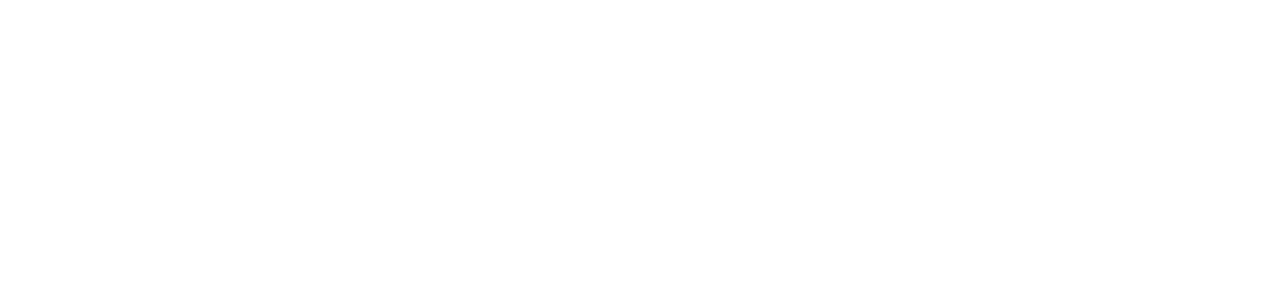
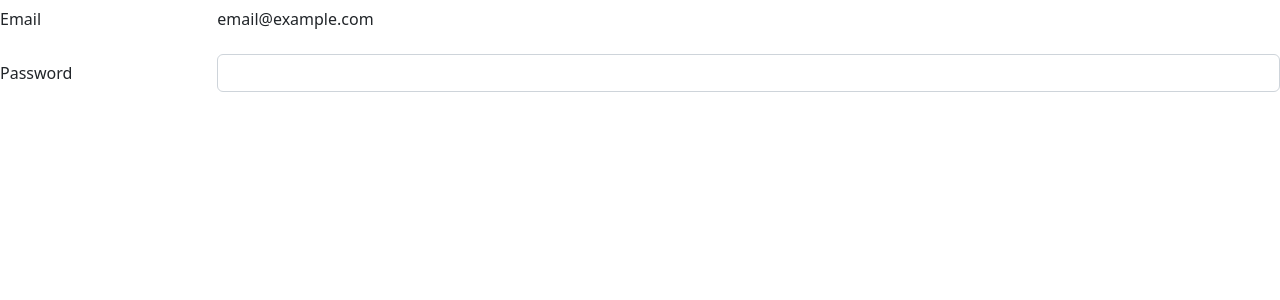
Before and after one commit to marioaparicioext/Angular, an Angular app: page /empleados/anadir in a window 1280 px wide. Before the commit this address led to /. Shown: the top 300 px of the page. Built offline with nearby package versions, Linux system fonts and the light colour scheme.

Commit message:
Anadir empleado template placeholder, rutas y lista empleados mod

```diff
--- a/src/app/app-routing.module.ts
+++ b/src/app/app-routing.module.ts
@@ -1,11 +1,13 @@
 import { NgModule } from '@angular/core';
 import { RouterModule, Routes } from '@angular/router';
+import { AnadirEmpleadoComponent } from './empleado/anadir-empleado/anadir-empleado.component';
 import { ListaEmpleadosComponent } from './empleado/lista-empleados/lista-empleados.component';
 
 const routes: Routes = [
   {path: '',redirectTo:'/empleados/listar', pathMatch:'full'},
   {path:'empleados', component: ListaEmpleadosComponent},
-  {path:'empleados/listar', component: ListaEmpleadosComponent}
+  {path:'empleados/listar', component: ListaEmpleadosComponent},
+  {path:'empleados/anadir', component: AnadirEmpleadoComponent}
 ];
 
 @NgModule({
--- a/src/app/empleado/anadir-empleado/anadir-empleado.component.html
+++ b/src/app/empleado/anadir-empleado/anadir-empleado.component.html
@@ -1 +1,12 @@
-<p>anadir-empleado works!</p>
+<div class="mb-3 row">
+    <label for="staticEmail" class="col-sm-2 col-form-label">Email</label>
+    <div class="col-sm-10">
+        <input type="text" readonly class="form-control-plaintext" id="staticEmail" value="email@example.com">
+    </div>
+</div>
+<div class="mb-3 row">
+    <label for="inputPassword" class="col-sm-2 col-form-label">Password</label>
+    <div class="col-sm-10">
+        <input type="password" class="form-control" id="inputPassword">
+    </div>
+</div>
--- a/src/app/empleado/lista-empleados/lista-empleados.component.html
+++ b/src/app/empleado/lista-empleados/lista-empleados.component.html
@@ -2,8 +2,8 @@
 <html>
 <h1>Lista de Empleados</h1>
 <div *ngIf="!empleados || empleados.length == 0 "></div>
-<table *ngIf="empleados && empleados.length > 0">
-    <thead>
+<table class="table table-striped" *ngIf="empleados && empleados.length > 0">
+    <thead class="thead-dark">
         <tr>
             <th>ID</th>
             <th>Nombre</th>
@@ -18,9 +18,9 @@
             <td>{{empleado.nombre}}</td>
             <td>{{empleado.apellidos}}</td>
             <td>{{empleado.email}}</td>
-            <td>{{empleado.rol_id}}</td>
+            <td>{{empleado.rol.descripcion}}</td>
             <td>
-                <button (click)="eliminarEmpleado(empleado.id)"></button>
+                <button class="btn btn-danger" (click)="eliminarEmpleado(empleado.id)">Eliminar</button>
             </td>
         </tr>
     </tbody>
--- a/src/app/empleado/lista-empleados/lista-empleados.component.ts
+++ b/src/app/empleado/lista-empleados/lista-empleados.component.ts
@@ -14,12 +14,10 @@ export class ListaEmpleadosComponent implements OnInit {
   }
   ngOnInit(): void {
     this.obtenerEmpleados();
-
   }
   public obtenerEmpleados(): void{
     this.empleadoServicio.obtenerEmpleados().subscribe(
       (response: Empleado[]) => {
-        console.log("LLAMADA AL MÉTODO DE OBTENCION DE EMPLEADOS")
         this.empleados = response;
       },
       (error: HttpErrorResponse) => {
--- a/src/app/modelos/empleado.ts
+++ b/src/app/modelos/empleado.ts
@@ -1,10 +1,10 @@
+import { Rol } from "./rol";
+
 export interface Empleado{
     id: number;
     nombre: string;
     apellidos: string;
     email: string;
     contrasena: string;
-    rol_id: number;
-
-
+    rol: Rol;
 }
--- a/src/app/modelos/rol.ts
+++ b/src/app/modelos/rol.ts
@@ -1,4 +1,4 @@
 export interface Rol{
     id: number;
-    descrpicion: string;
+    descripcion: string;
 }
```
Also changed, not shown: src/app/vacaciones/lista-vacaciones/lista-vacaciones.component.html (+29 -1 lines).
